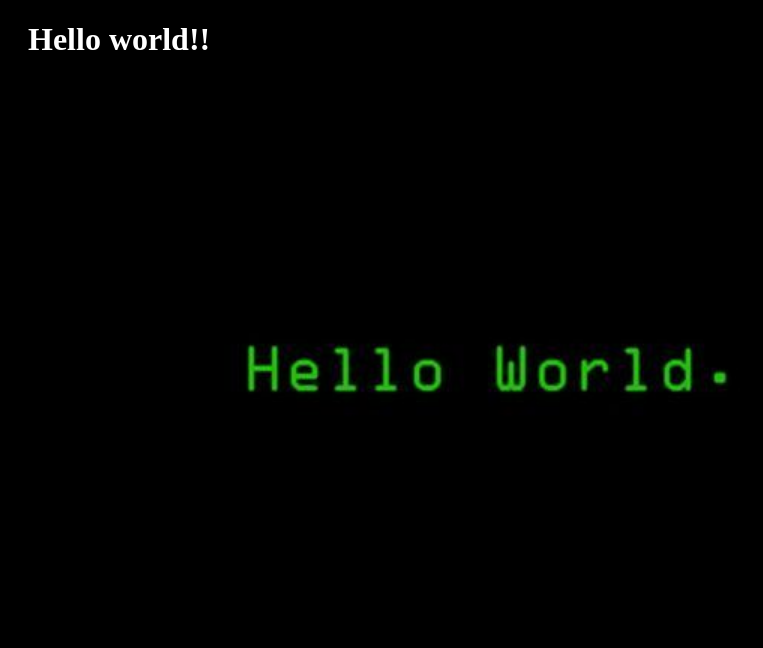
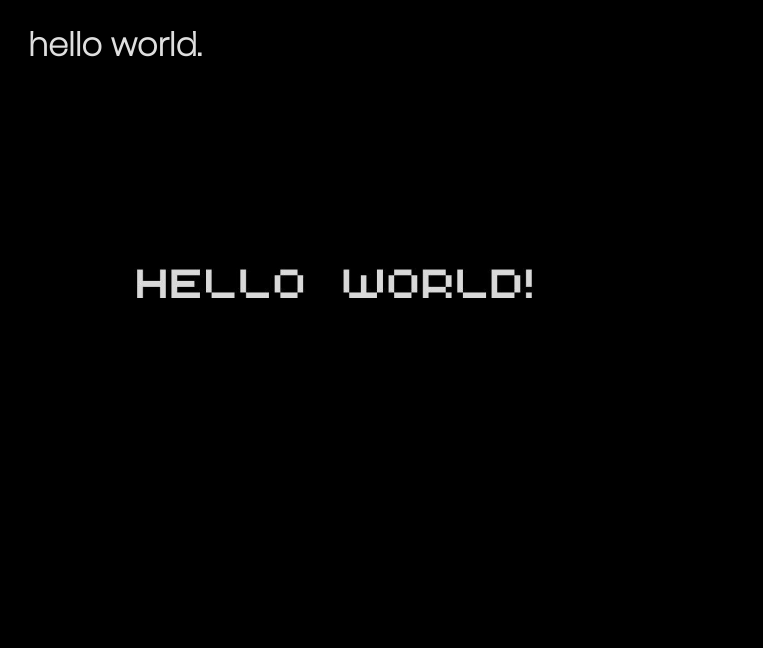
Before and after one commit to ritika-Sandalwar/hello-world, a plain HTML site: page index.html in a window 1280 px wide. Shown: the whole page, without its empty margins (0-763 px from the left). Drawn offline with Linux system fonts and the light colour scheme.

Commit message:
added new image, font and deleted previous image

```diff
--- a/blackstyle.css
+++ b/blackstyle.css
@@ -1,9 +1,14 @@
 body {
 background-color: black;
+
 }
 
-
+@font-face {
+    font-family: myFirstFont;
+    src: url(Poppins-ExtraLight.woff2);
+}
 h1 {
-color: white;
+color: rgb(223, 223, 223);
 margin-left: 20px;
+font-family: myFirstFont;
 }
--- a/index.html
+++ b/index.html
@@ -1,15 +1,18 @@
 <!DOCTYPE html>
 <html>
 <head>
-<title>Hello World!</title>
+<title>hello world!</title>
 <link rel="stylesheet" href="blackstyle.css">
+
+
 </head>
 <body>
 
-<h1>Hello world!!</h1>
-<div><img src="helloWorld.jpg" alt="Hello world in green" style="width:100%;max-width:960px"></div>
+<h1>hello world.</h1>
+<div><img src="hello!.jpg" alt="Hello world in green" style="width:65%;max-width:670px"></div>
 <p>This is the first file in my new Git Repository.</p>
 <p>A new line in our file!</p>
+<div>img src="helloGit.jpg" alt="Hello Git" style="width:70%;max-width:414px"></div>
 
 </body>
 </html>
```
Also changed, not shown: Poppins-ExtraLight.woff2 (added), hello!.jpg (added), helloGit.jpg (added), helloWorld.jpg (deleted).
